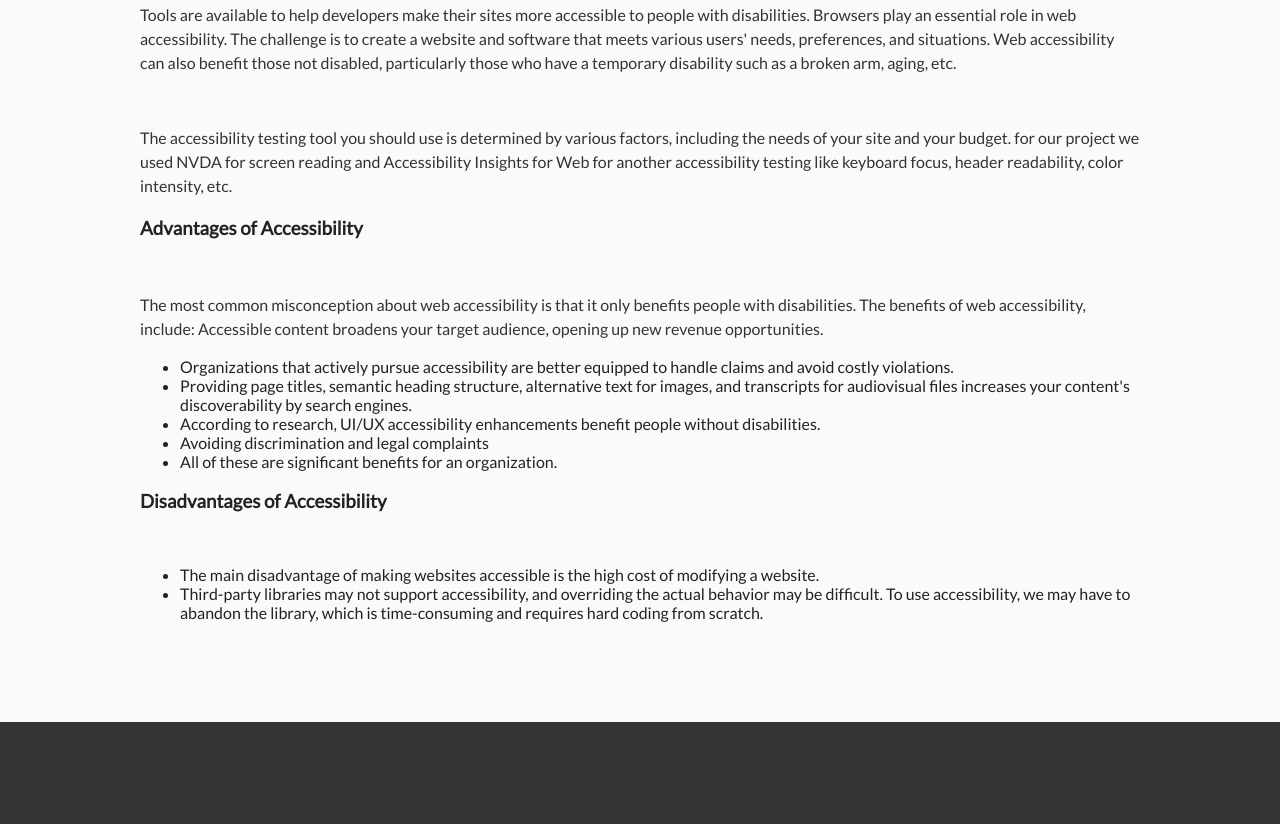
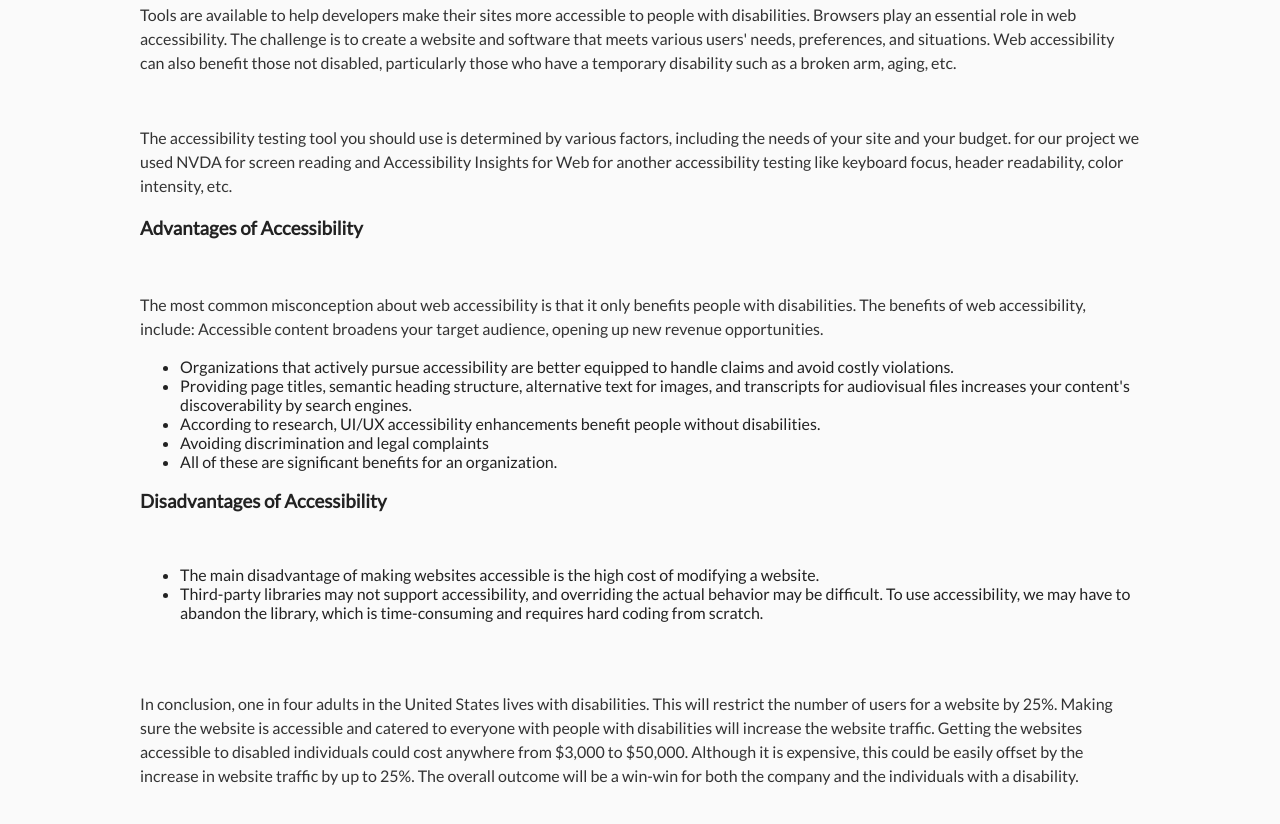
Before and after one commit to Ali810365/art, a plain HTML site: page index.html in a window 1280 px wide. Shown: the part 746-1570 px from the top of the page. Before the commit the page ends 1468 px from the top, so only its background shows below. Drawn offline with Linux system fonts and the light colour scheme.

Commit message:
conclusion

```diff
--- a/index.html
+++ b/index.html
@@ -75,6 +75,16 @@ Accessible content broadens your target audience, opening up new revenue opportu
   To use accessibility, we may have to abandon the library, which is time-consuming and requires hard coding from scratch.</li>
 </ul>
       </p>
+      <br>
+      <br>
+      <p>
+        In conclusion, one in four adults in the United States lives with disabilities. This will restrict the number of users
+         for a website by 25%. Making sure the website is accessible and catered to everyone with people with disabilities will
+          increase the website traffic.  Getting the websites accessible to disabled individuals could cost anywhere from $3,000
+           to $50,000. Although it is expensive, this could be easily offset by the increase in website traffic by up to 25%.
+           The overall outcome will be a win-win for both the company and the individuals with a disability.
+
+      </p>
     </div>
   </div>
 
```
